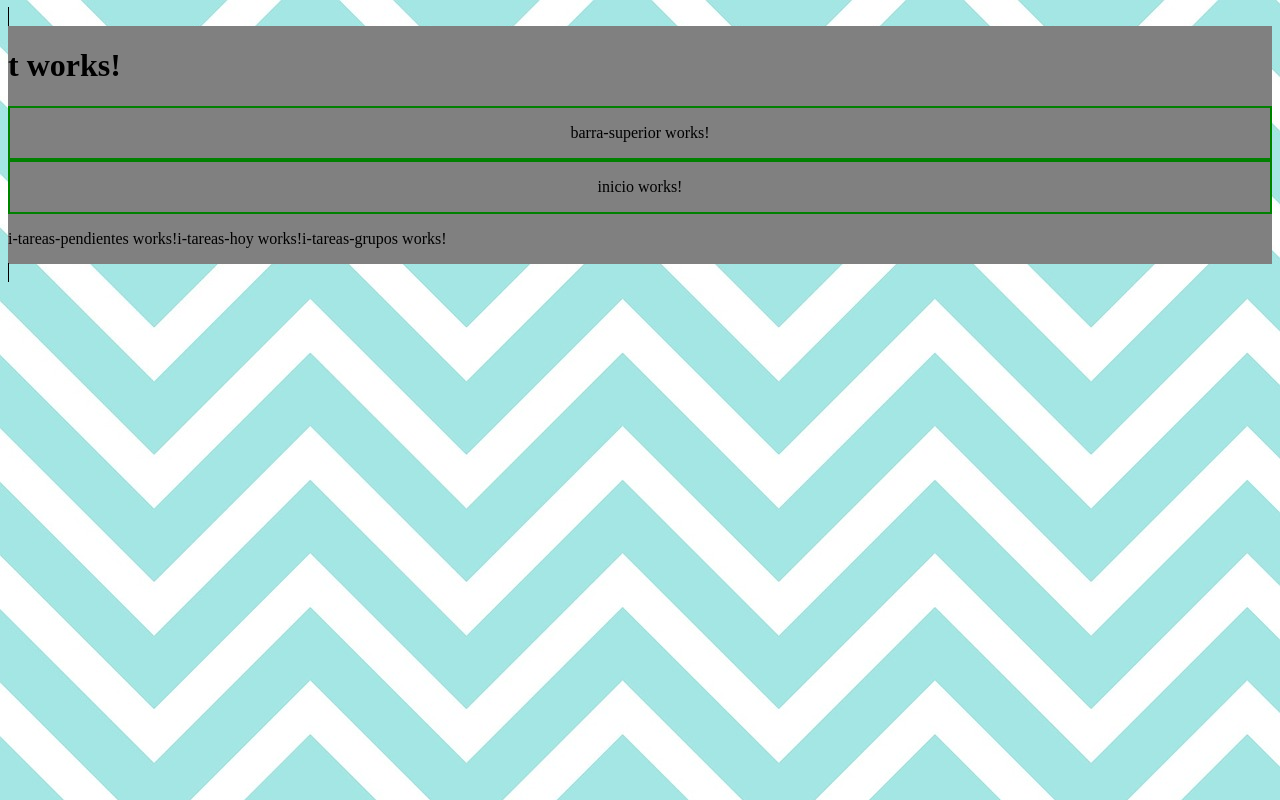
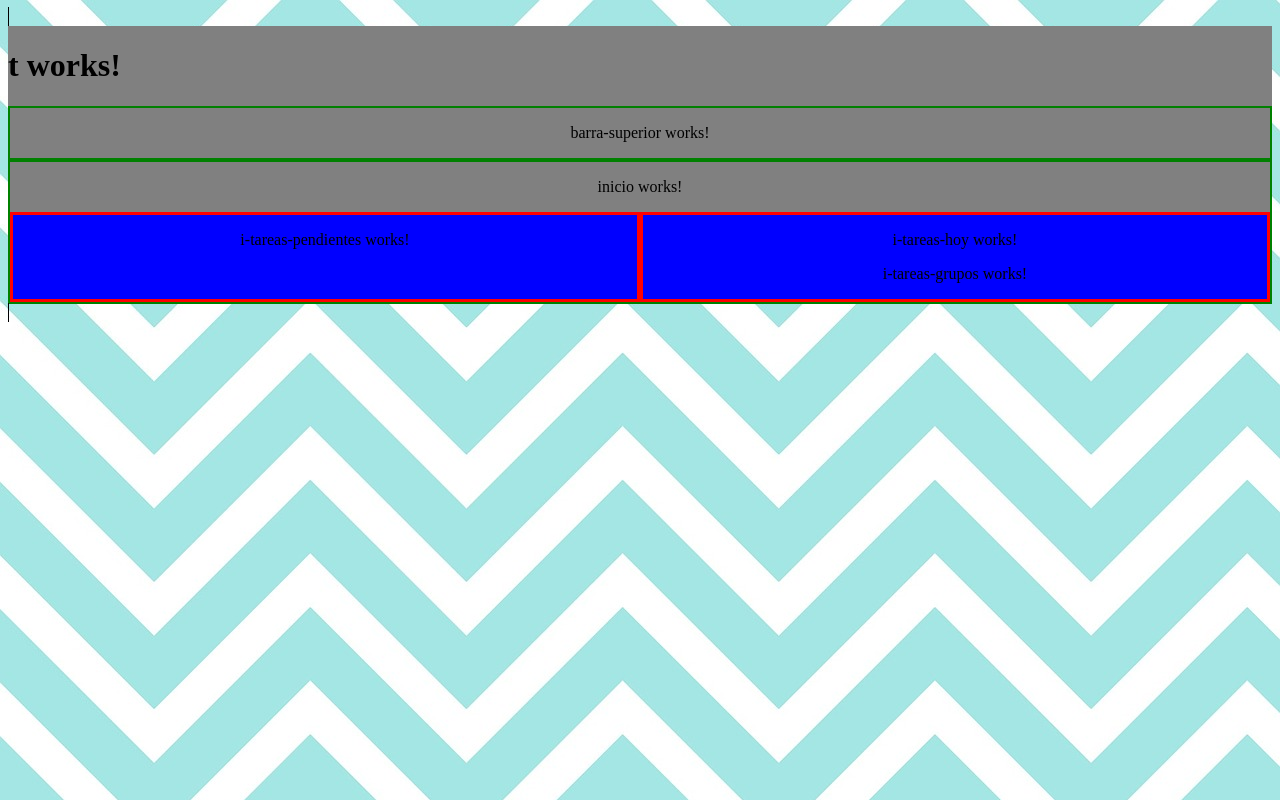
Before and after one commit to mpaulaacosta/nextu-angular2-ejercicio-componentes-y-directivas, an Angular app in the folder tareas/: page / in a window 1280 px wide. Built offline with nearby package versions, Linux system fonts and the light colour scheme.

Commit message:
flex para la pantalla principal

```diff
--- a/tareas/src/app/app.component.html
+++ b/tareas/src/app/app.component.html
@@ -8,10 +8,4 @@
 
   <t-inicio></t-inicio>
 
-  <t-i-tareas-pendientes></t-i-tareas-pendientes>
-
-  <t-i-tareas-hoy></t-i-tareas-hoy>
-
-  <t-i-tareas-grupos></t-i-tareas-grupos>
-
 </div>
--- a/tareas/src/app/inicio/inicio.component.html
+++ b/tareas/src/app/inicio/inicio.component.html
@@ -1,3 +1,11 @@
 <p>
   inicio works!
 </p>
+
+<div class="contenedor-inicio">
+  <t-i-tareas-pendientes></t-i-tareas-pendientes>
+  <div class="contenedor-inicio-derecho">
+    <t-i-tareas-hoy></t-i-tareas-hoy>
+    <t-i-tareas-grupos></t-i-tareas-grupos>
+  </div>
+</div>
--- a/tareas/src/styles.css
+++ b/tareas/src/styles.css
@@ -24,3 +24,13 @@ t-inicio {
   flex: 100%;
   text-align: center;
 }
+
+.contenedor-inicio {
+  display: flex;
+}
+
+.contenedor-inicio >* {
+  background-color: blue;
+  border: 3px solid red;
+  flex: 50%; /* en realidad no me funciona el porcentaje pero si no pongo esta línea flex no utiliza todo el ancho*/
+}
```
